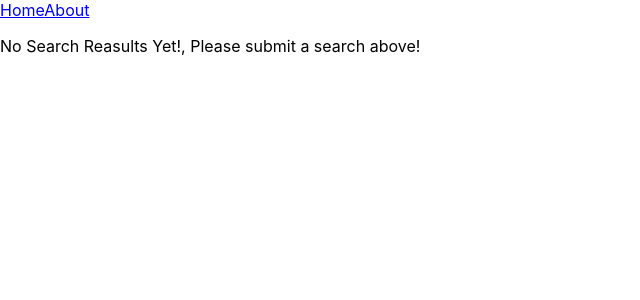
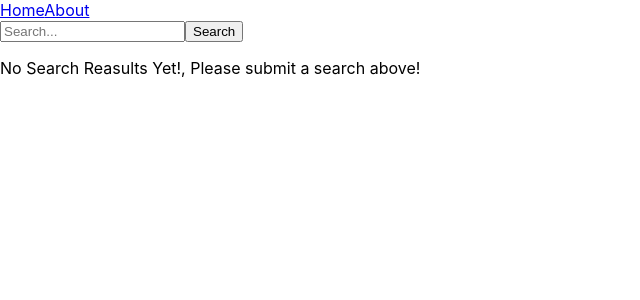
Before and after one commit to amber-king/9_3-Youtube-Clone-Project_Copy, a React (Create React App) app: page / in a window 1280 px wide. Shown: the top 300 px of the page, without its empty margins (0-640 px from the left). Built offline with nearby package versions, Linux system fonts and the light colour scheme.

Commit message:
added search button & engine to home page & modifying solo vid js

```diff
--- a/src/App.js
+++ b/src/App.js
@@ -4,6 +4,8 @@ import Home from "./Components/Home"
 import About from "./Components/about"
 import Videos from "./Components/Videos"
 import Navbar from "./Components/navbar"
+import SoloVideo from "./Components/SoloVideo"
+
 // import {useEffect} from "react"
 
 // import SelectedVids from "./Components/SoloVideo"
@@ -34,6 +36,7 @@ function App() {
         <Route path="/" element={<Home/>} /> */
         <Route path="/about" element={<About />} />
         <Route path="/video/:id" element={<Videos/>}  />
+        <Route path="/video/:id" element={<SoloVideo/>}  />
       </Routes>
      </Router>
     </div>
--- a/src/Components/Home.js
+++ b/src/Components/Home.js
@@ -1,9 +1,30 @@
+import React, { useState } from "react"
 
-export default function Home({ }) {
+
+//  import Navbar from "./Components/navbar"
+
+export default function Home() {
     console.log("test")
 
     return (
-        <div>
+        <div className="home-pg">
+            {/* <Navbar/> */}
+            <div className="search-engine">
+                {/* onSubmit={handle for click search}  */}
+                <form>
+
+                    <input
+
+                        // onChange={handle for change search}
+
+                        className="search-engine"
+                        type="text"
+                        name="search"
+                        placeholder="Search..." />
+                    <button className="searchEngine" type="submit" value="search">Search</button>
+
+                </form>
+            </div>
             <p> No Search Reasults Yet!, Please submit a search above!</p>
 
         </div>
--- a/src/Components/SoloVideo.js
+++ b/src/Components/SoloVideo.js
@@ -4,24 +4,29 @@
 
 // ? fetching the selected video via users search; using api key w/i fecth info
 // ? make a state for search & user search
-
 import React, { useState, useEffect } from 'react'
-// import { useParams } from 'react-router-dom'
-import {Link} from "react-router-dom"
+//  import { useParams } from 'react-router-dom'
+import { Link } from "react-router-dom"
 
 
-export default function clickedVideo({ search, searchInput, setSearchInput}) {
+export default function SoloVideo({ setSearchVid, searchVid, search }) {
     const URL = process.env.REACT_APP_YOUTUBE_API_KEY
-    fetch(`https://www.googleapis.com/youtube/v3/videos?id=${id}&key=${URL}&part=snippet,player`)
+
+    // const [searchVid, setSearchVid] = useState([])
+    // const {id} = useParams()
+    useEffect(() => {
+        fetch(`https://www.googleapis.com/youtube/v3/videos?id=${search}&key=${URL}&part=snippet,player`)
             .then((response) => response.json())
             .then((response) => {
-            // setUserSearch(response.items)
-            // console.log(response.items)
+                setSearchVid(searchVid)
+                console.log("test")
 
             })
             .catch((error) => {
                 console.log(error)
             }, [])
+    })
+
 
     return null;
 
```
Lines whose indentation alone changed are shown as unchanged.
